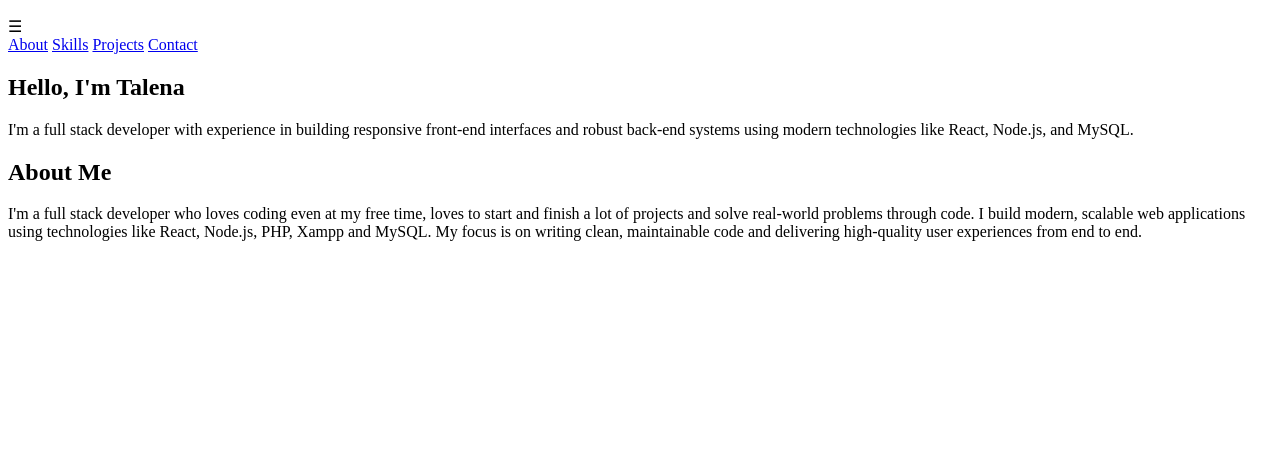
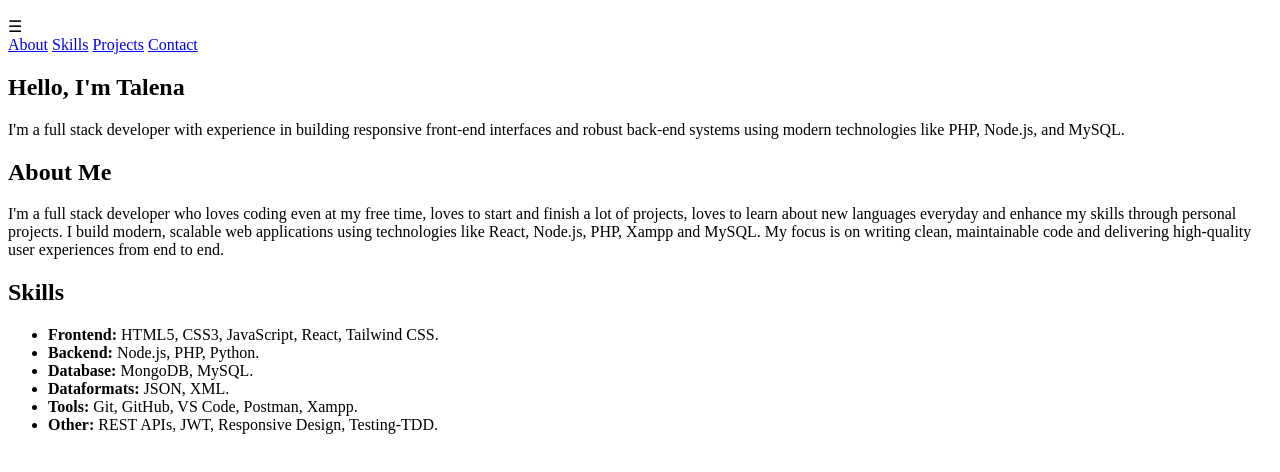
Before and after one commit to talenaa/portfolioWeb, a plain HTML site: page index.html in a window 1280 px wide. Shown: the part 76-548 px from the top of the page. Drawn offline with Linux system fonts and the light colour scheme.

Commit message:
feat: skills section

```diff
--- a/index.html
+++ b/index.html
@@ -21,16 +21,28 @@
 
         <section class="intro">
             <h1>Hello, I'm Talena</h1>
-            <p>I'm a full stack developer with experience in building responsive front-end interfaces and robust back-end systems using modern technologies like React, Node.js, and MySQL.</p>
+            <p>I'm a full stack developer with experience in building responsive front-end interfaces and robust back-end systems using modern technologies like PHP, Node.js, and MySQL.</p>
         </section>
 
         <section id="about">
             <h2>About Me</h2>
             <p>
-              I'm a full stack developer who loves coding even at my free time, loves to start and finish a lot of projects and solve real-world problems through code.
+              I'm a full stack developer who loves coding even at my free time, loves to start and finish a lot of projects, loves to learn about new languages everyday and enhance my skills through personal projects.
               I build modern, scalable web applications using technologies like React, Node.js, PHP, Xampp and MySQL.
               My focus is on writing clean, maintainable code and delivering high-quality user experiences from end to end.
             </p>
           </section>
+
+          <section id="skills">
+            <h2>Skills</h2>
+            <ul>
+              <li><strong>Frontend:</strong> HTML5, CSS3, JavaScript, React, Tailwind CSS.</li>
+              <li><strong>Backend:</strong> Node.js, PHP, Python.</li>
+              <li><strong>Database:</strong> MongoDB, MySQL.</li>
+              <li><strong>Dataformats:</strong> JSON, XML.</li>
+              <li><strong>Tools:</strong> Git, GitHub, VS Code, Postman, Xampp.</li>
+              <li><strong>Other:</strong> REST APIs, JWT, Responsive Design, Testing-TDD.</li>
+            </ul>
+          </section>
     </body>
 </html>
```
